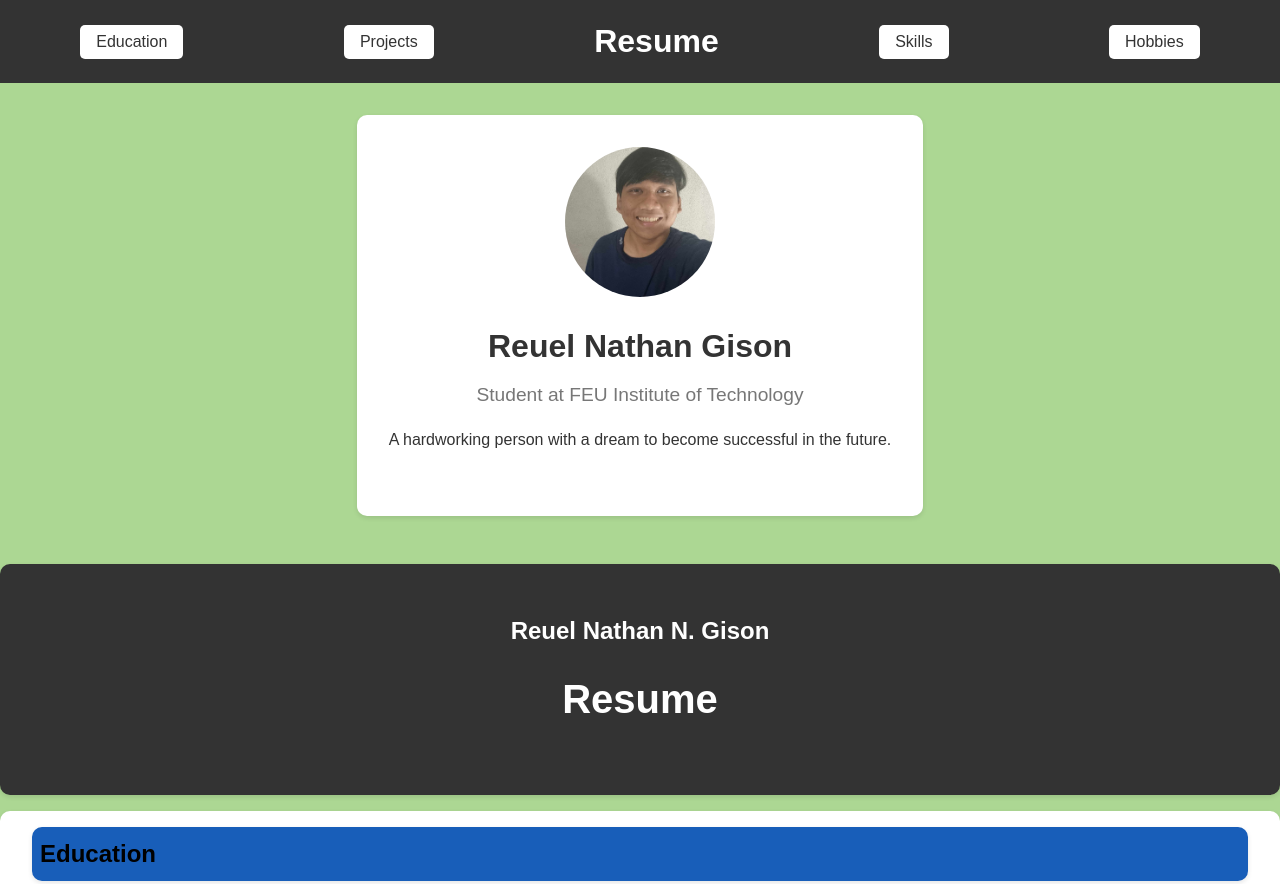
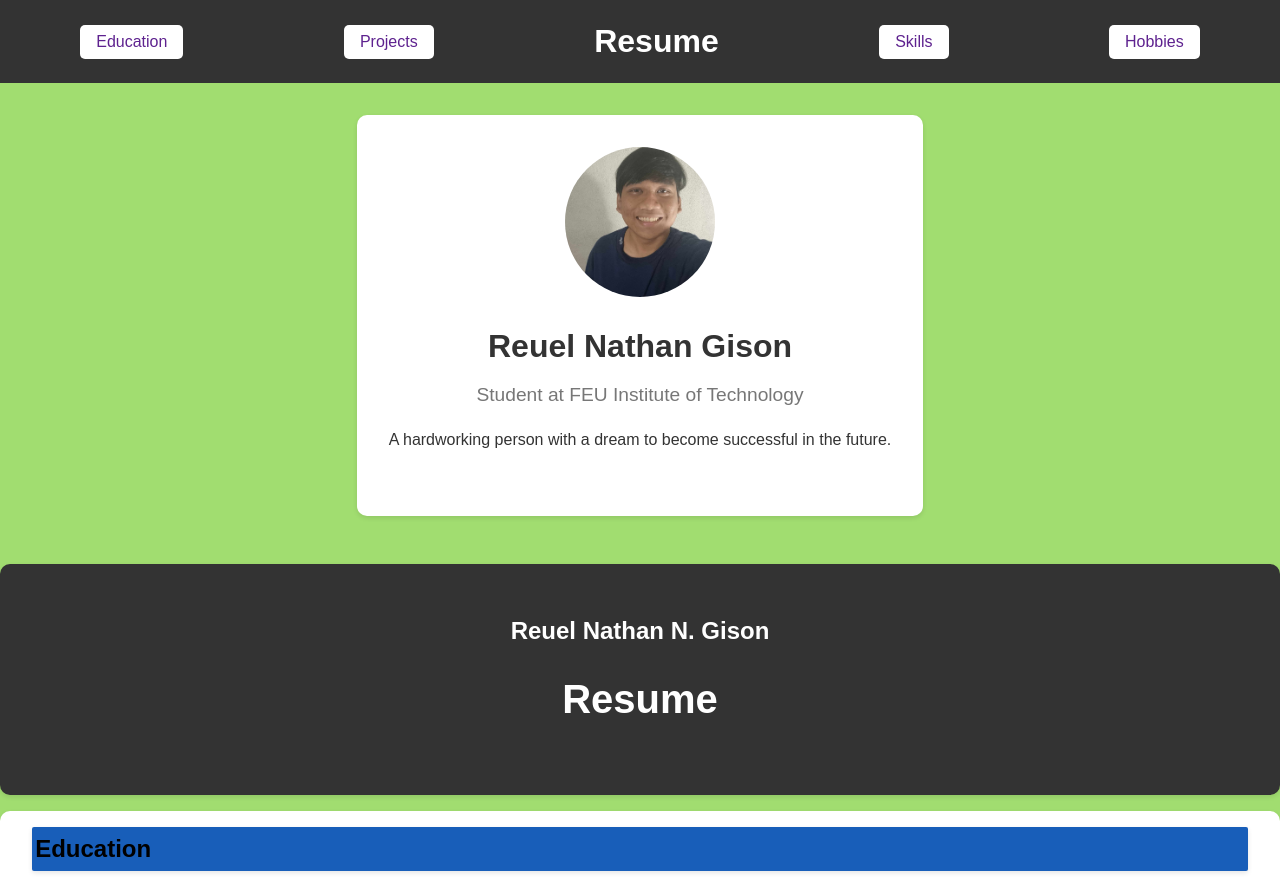
Before and after one commit to NathanGison/WD-Gison-SW2, a plain HTML site: page index.html in a window 1280 px wide. Shown: the top 884 px of the page. Drawn offline with Linux system fonts and the light colour scheme.

Commit message:
WD-Gison_Reuel Nathan-TC04

```diff
--- a/index.html
+++ b/index.html
@@ -58,9 +58,7 @@
         <h4>Projects</h4>
         <p>Coming soon...</p>
     </section>
-    <h6>
 
-    </h6>
     <section id="achievements" class="achievements">
         <h4>Achievements</h4>
         <p>3rd Place in DanceTroop in Senior High (2021-2022)</p>
--- a/style.css
+++ b/style.css
@@ -7,7 +7,7 @@
 body {
     font-family: 'Arial', sans-serif;
     line-height: 1.6;
-    background-color: #ACD793;
+    background-color: #A1DD70;
     color: #333;
 }
 
@@ -31,7 +31,7 @@ nav h1 {
 
 nav button {
     background: #fff;
-    color: #333;
+    color: #5E228F;
     border: none;
     padding: 0.5rem 1rem;
     border-radius: 5px;
@@ -116,8 +116,8 @@ section h4 {
     margin-bottom: 1rem;
     color: #000;
     background: #185eb9;
-    padding: 0.5rem;
-    border-radius: 10px;
+    padding: 0.2rem;
+    border-radius: 2px;
     box-shadow: 0 2px 5px rgba(0, 0, 0, 0.1);
 }
 
```
Also changed, not shown: 1 other file.
